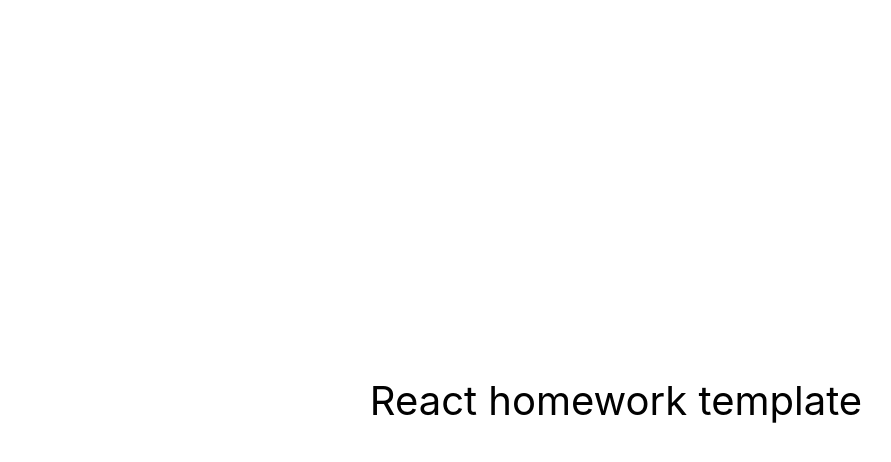
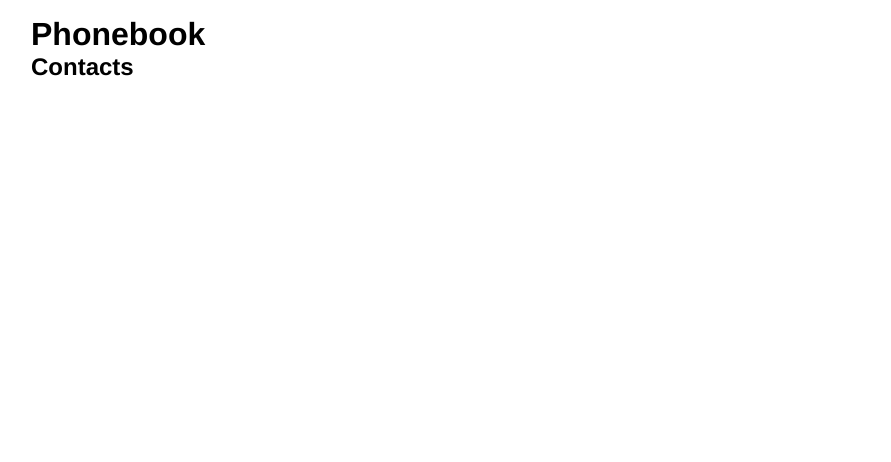
Before and after one commit to Annaivv/goit-react-hw-06-phonebook, a React (Create React App) app: page / in a window 1280 px wide. Shown: the top 462 px of the page, without its empty margins (24-915 px from the left). Built offline with nearby package versions, Linux system fonts and the light colour scheme.

Commit message:
component structure added

```diff
--- a/package.json
+++ b/package.json
@@ -7,9 +7,13 @@
     "@testing-library/jest-dom": "^5.16.3",
     "@testing-library/react": "^12.1.4",
     "@testing-library/user-event": "^13.5.0",
+    "prop-types": "^15.8.1",
     "react": "^18.1.0",
     "react-dom": "^18.1.0",
+    "react-redux": "^8.0.5",
     "react-scripts": "5.0.1",
+    "redux": "^4.2.1",
+    "styled-components": "^5.3.9",
     "web-vitals": "^2.1.3"
   },
   "scripts": {
--- a/src/components/App.jsx
+++ b/src/components/App.jsx
@@ -1,16 +1,13 @@
+import '../index.css';
+import { GlobalStyle } from './GlobalStyle';
+import { Layout } from './Layout';
+
 export const App = () => {
   return (
-    <div
-      style={{
-        height: '100vh',
-        display: 'flex',
-        justifyContent: 'center',
-        alignItems: 'center',
-        fontSize: 40,
-        color: '#010101'
-      }}
-    >
-      React homework template
-    </div>
+    <Layout>
+      <h1>Phonebook</h1>
+      <h2>Contacts</h2>
+      <GlobalStyle />
+    </Layout>
   );
 };
--- /dev/null
+++ b/src/components/GlobalStyle.js
@@ -0,0 +1,29 @@
+import { createGlobalStyle } from 'styled-components';
+
+export const GlobalStyle = createGlobalStyle`
+body {
+    box-sizing: border-box;
+    margin: 0;
+    padding: 0;
+    font-family: Open-Sans, Helvetica, Sans-Serif;
+}
+h1,
+h2,
+h3,
+h4,
+h5,
+h6,
+p {
+  margin: 0;
+}
+ul,
+ol {
+  margin: 0;
+  padding: 0;
+  list-style: none;
+}
+img {
+  display: block;
+  max-width: 100%;
+  height: auto;
+}`;
--- /dev/null
+++ b/src/components/Layout.js
@@ -0,0 +1,7 @@
+import styled from 'styled-components';
+
+export const Layout = styled.div`
+  max-width: 1170px;
+  margin: 0 auto;
+  padding: 16px;
+`;
```
Also changed, not shown: src/components/Contact/Contact.jsx (added), src/components/Contact/Contact.styled.js (added), src/components/ContactForm/ContactForm.jsx (added), src/components/ContactForm/ContactForm.styled.js (added), src/components/ContactList/ContactList.jsx (added), src/components/ContactList/ContactList.styled.js (added), src/components/Filter/Filter.jsx (added), src/components/Filter/Filter.styled.js (added), 1 other file (tests, documents, lock files or other folders).
